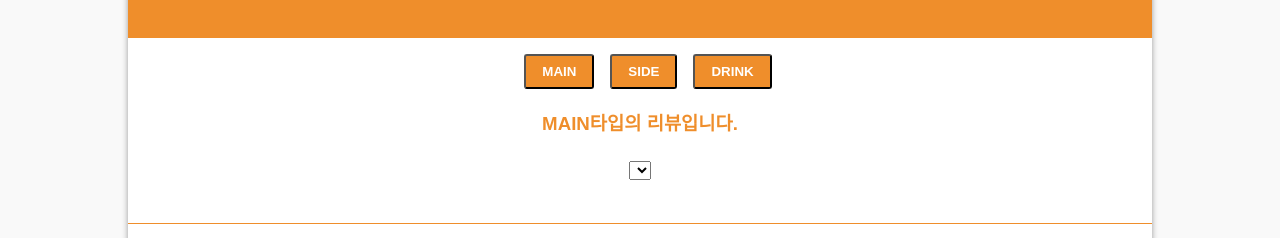
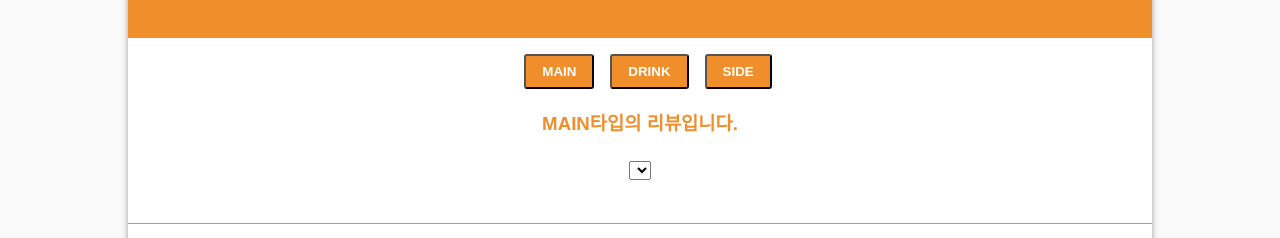
Before and after one commit to Brew-Brew/Reviewpage_react, a React app: page / in a window 1280 px wide. Shown: the part 148-386 px from the top of the page. Built offline with nearby package versions, Linux system fonts and the light colour scheme.

Commit message:
몇몇 style 바로잡기

```diff
--- a/src/App.js
+++ b/src/App.js
@@ -14,8 +14,6 @@ import {
   fetchNextReviewPage,
 } from './actions';
 
-const menuTypes = ['MAIN', 'DRINK', 'SIDE'];
-
 class App extends React.Component {
   constructor(props) {
     super(props);
@@ -28,8 +26,6 @@ class App extends React.Component {
     this.handleType = this.handleType.bind(this);
     this.handleChange = this.handleChange.bind(this);
   }
-
-  componentDidMount() {}
 
   handleType(menuType) {
     this.props.selectMenu(menuType); // 버튼으로 눌러서 타입 선택
@@ -55,7 +51,6 @@ class App extends React.Component {
             menuName={menuName}
             menuNames={menuNames}
             menuId={menuId}
-            menuTypes={menuTypes}
             menuType={Type}
             onClick={handleType}
             handleChange={handleChange}
@@ -73,6 +68,7 @@ class App extends React.Component {
     );
   }
 }
+
 function select(state) {
   return {
     reviews: state.reviewData,
@@ -80,13 +76,13 @@ function select(state) {
     Type: state.menuType,
   };
 }
-const mapDispatchToProps = dispatch => ({
+
+export default connect(select, {
   // dispatch: dispatch,
-  selectMenu: menuType => dispatch(selectMenu(menuType)),
-  receiveReviews: menuType => dispatch(receiveReviews(menuType)),
-  selectReviews: menuId => dispatch(selectReviews(menuId)),
-  fetchMenus: menuType => dispatch(fetchMenus(menuType)),
-  fetchReviews: menuId => dispatch(fetchReviews(menuId)),
-  fetchNextReviewPage: () => dispatch(fetchNextReviewPage()),
-});
-export default connect(select, mapDispatchToProps)(App);
+  selectMenu,
+  receiveReviews,
+  selectReviews,
+  fetchMenus,
+  fetchReviews,
+  fetchNextReviewPage,
+})(App);
--- a/src/actions.js
+++ b/src/actions.js
@@ -51,10 +51,11 @@ export function nextReviews(reviews) {
     reviews,
   };
 }
-export function addPage(pagenum) {
+export function addPage(pagenum, limit = 5) {
   return {
     type: Actions.ADD_PAGES,
     pagenum,
+    limit,
   };
 }
 export function fetchReviews(menuId) {
@@ -66,6 +67,7 @@ export function fetchReviews(menuId) {
 }
 export function fetchMenus(menuType) {
   return dispatch => {
+    // dispatch(requestMenus())
     service.getMenus(menuType).then(review => {
       dispatch(receiveMenus(review.data.result));
     });
--- a/src/components/ReviewHeader.js
+++ b/src/components/ReviewHeader.js
@@ -1,4 +1,5 @@
 import React from 'react';
+import { menuTypes } from '../const';
 import './ReviewHeader.css';
 
 const ReviewHeader = ({
@@ -8,26 +9,28 @@ const ReviewHeader = ({
   menuId,
   onClick,
   handleChange,
-}) => (
+}) => {
   // console.log('test'+menuId);
   // {menuNames}.forEach((menus)=>{
   //   <option value= {menus.menu}>{menus.menu}</option>
   // })
+  const loading = false;
 
+  return (
     <div className="menu">
-    <button className="menu-button" onClick={() => onClick('MAIN')}>
-      MAIN
+      {menuTypes.map(type => (
+        <button className="menu-button" onClick={() => onClick(type)}>
+          {type}
         </button>
-    <button className="menu-button" onClick={() => onClick('SIDE')}>
-      SIDE
-    </button>
-    <button className="menu-button" onClick={() => onClick('DRINK')}>
-      DRINK
-    </button>
+      ))}
+
       <br />
-
       <h3>{menuType}타입의 리뷰입니다.</h3>
-    <select className="menu-detail" onChange={handleChange}>
+      <select
+        className="menu-detail"
+        onChange={handleChange}
+        disabled={loading}
+      >
         {menuNames.map(menu => (
           // console.log('test'+menuId.id);
           <option value={menu.id}>{menu.shortName}</option>
@@ -36,5 +39,6 @@ const ReviewHeader = ({
       <h3>{menuName}</h3>
     </div>
   );
+};
 
 export default ReviewHeader;
--- /dev/null
+++ b/src/const.js
@@ -0,0 +1 @@
+export const menuTypes = ['MAIN', 'DRINK', 'SIDE'];
--- a/src/reducers.js
+++ b/src/reducers.js
@@ -12,7 +12,6 @@ const {
 const reviews = (
   state = {
     reviewPage: 0,
-    menuIdx: 0,
     menuType: 'MAIN',
     menuId: '',
     startDate: '',
@@ -27,7 +26,9 @@ const reviews = (
     case RECEIVE_MENUS:
       return Object.assign({}, state, { menuNames: action.menus });
     case ADD_PAGES:
-      return Object.assign({}, state, { reviewPage: action.pagenum + 5 });
+      return Object.assign({}, state, {
+        reviewPage: action.pagenum + action.limit,
+      });
     case SELECT_MENU:
       return Object.assign({}, state, {
         menuType: action.menuType,
--- a/src/services/reviews.js
+++ b/src/services/reviews.js
@@ -1,14 +1,17 @@
 import axios from 'axios';
 
-const querystring = require('querystring');
+export function getReviews(menuId, page, limit = 5) {
+  return axios.get(`https://apidev.plating.co.kr/resource/v3/reviews/`, {
+    params: {
+      menuId,
+      offset: page,
+      limit: 5,
+    },
+  });
+}
 
-export function getReviews(menuId, page) {
-  return axios.get(
-    `https://apidev.plating.co.kr/resource/v3/reviews/?menuId=${menuId}&limit=5&offset=${page}`
-  );
+export function getMenus(menuType) {
+  return axios.get(`https://apidev.plating.co.kr/resource/v3/menus/`, {
+    menuType,
+  });
 }
-export function getMenus(menuType) {
-  return axios.get(
-    `https://apidev.plating.co.kr/resource/v3/menus/?menuType=${menuType}`
-  );
-}
```
Lines whose indentation alone changed are shown as unchanged.
